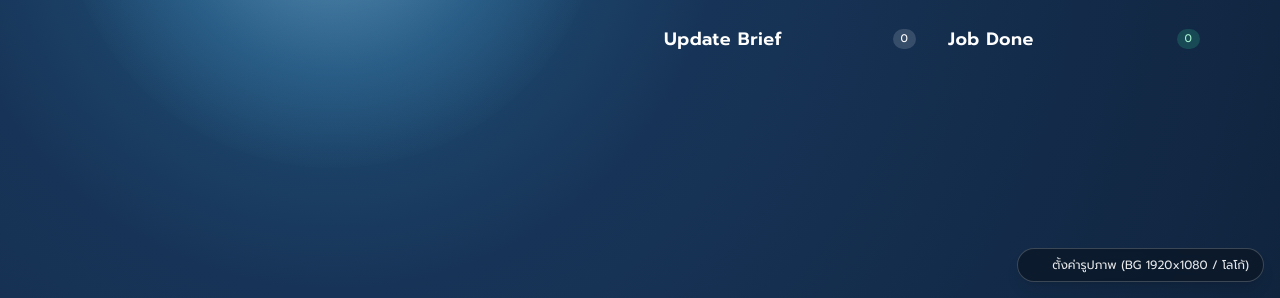
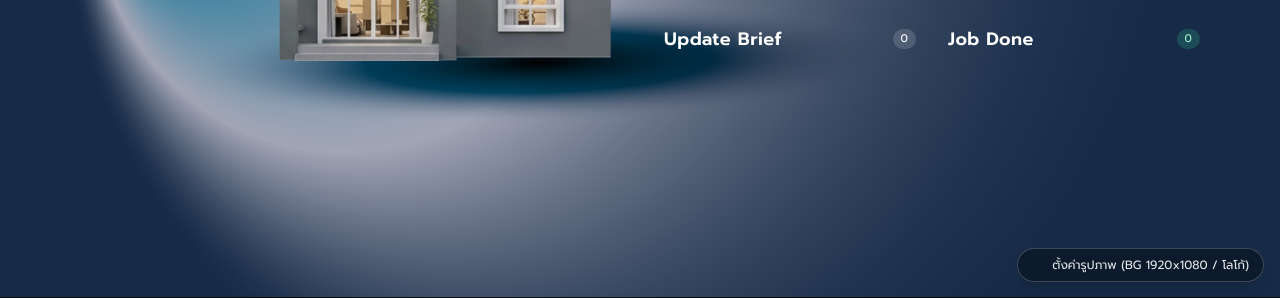
Before and after one commit to briefpah/ntwbrief, a plain HTML site: page index.html in a window 1280 px wide. Shown: the part 502-800 px from the top of the page. Drawn offline with nearby package versions, Linux system fonts and the light colour scheme.

Commit message:
index.html

```diff
--- a/index.html
+++ b/index.html
@@ -152,15 +152,15 @@
     <!-- ===================================================================== -->
     <section id="view-home" class="relative min-h-screen w-full overflow-hidden hero-navy-backdrop">
 
-        <!-- 1. รูปภาพพื้นหลัง 1920x1080 เต็มจอ (มีภาพบ้านอยู่ฝั่งซ้ายในตัวไฟล์ bg.jpg แล้ว) -->
+        <!-- 1. รูปภาพพื้นหลัง 1920x1080 เต็มจอ (มีภาพบ้านอยู่ฝั่งซ้ายในตัวไฟล์ bg.png แล้ว) -->
         <div class="absolute inset-0 z-0 pointer-events-none">
             <img id="bg-image"
-                 src="bg.jpg"
+                 src="bg.png"
                  alt="Noantawee Background 1920x1080"
                  onerror="this.classList.add('hidden'); document.getElementById('bg-fallback-guide').classList.remove('hidden');"
                  class="w-full h-full object-cover object-left lg:object-center">
 
-            <!-- แสดงกราฟิกพื้นหลังโทนสีน้ำเงินฝั่งซ้ายกรณีที่ยังไม่ได้อัปโหลดไฟล์ bg.jpg -->
+            <!-- แสดงกราฟิกพื้นหลังโทนสีน้ำเงินฝั่งซ้ายกรณีที่ยังไม่ได้อัปโหลดไฟล์ bg.png -->
             <div id="bg-fallback-guide" class="hidden w-full h-full relative">
                 <div class="house-radial-glow absolute top-1/2 left-[26%] -translate-x-1/2 -translate-y-1/2 w-[380px] h-[380px] sm:w-[540px] sm:h-[540px] rounded-full"></div>
             </div>
@@ -170,7 +170,7 @@
         <div class="relative z-10 w-full min-h-screen grid grid-cols-1 lg:grid-cols-2">
 
             <!-- ========================================================= -->
-            <!-- ฝั่งซ้าย (50%): ปล่อยโล่งทั้งหมดเพื่อให้เห็นภาพบ้านบน bg.jpg เต็มตา -->
+            <!-- ฝั่งซ้าย (50%): ปล่อยโล่งทั้งหมดเพื่อให้เห็นภาพบ้านบน bg.png เต็มตา -->
             <!-- ========================================================= -->
             <div class="hidden lg:block w-full h-full pointer-events-none"></div>
 
@@ -283,7 +283,7 @@
                 <div>
                     <label class="block font-medium text-slate-700 mb-1">1. รูปพื้นหลังบ้าน 1920x1080 (Background)</label>
                     <input type="file" accept="image/*" onchange="previewLocalAsset(event, 'bg')" class="w-full text-slate-500 file:mr-2 file:py-1.5 file:px-3 file:rounded-lg file:border-0 file:text-xs file:font-medium file:bg-noantawee-100 file:text-noantawee-900 hover:file:bg-noantawee-200 cursor-pointer">
-                    <p class="text-[10px] text-slate-400 mt-0.5">*บนโฮสต์จริงให้ตั้งชื่อไฟล์ว่า <b>bg.jpg</b></p>
+                    <p class="text-[10px] text-slate-400 mt-0.5">*บนโฮสต์จริงให้ตั้งชื่อไฟล์ว่า <b>bg.png</b></p>
                 </div>
                 <div>
                     <label class="block font-medium text-slate-700 mb-1">2. รูปโลโก้หัวข้อฝั่งขวา (Logo)</label>
```
